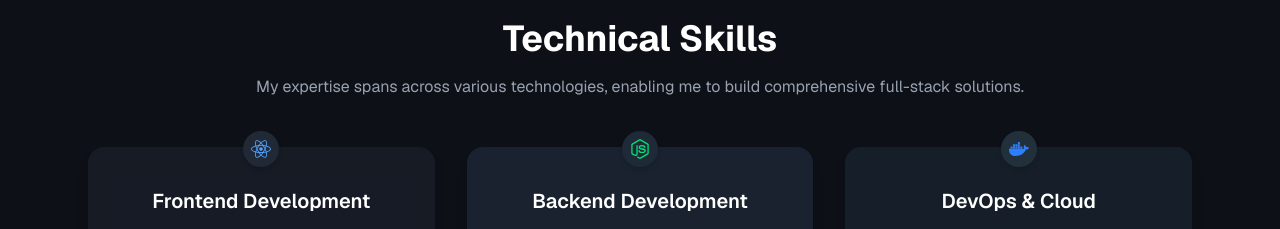
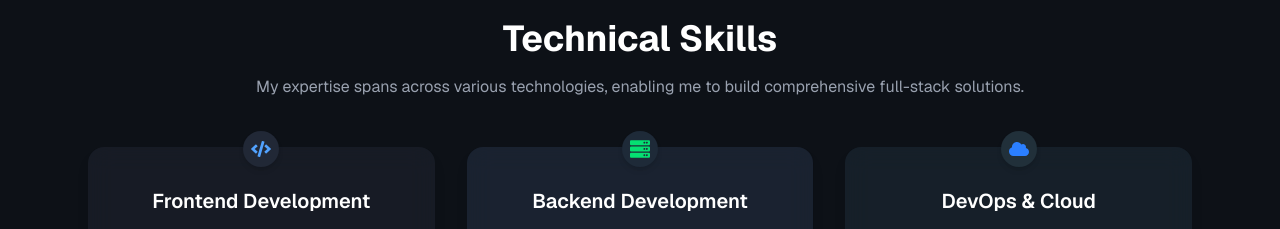
Before and after one commit to liavjulio/liav-portfolio, a Next.js app: page / in a window 1280 px wide. Shown: the part 1560-1789 px from the top of the page. Built offline with nearby package versions, Linux system fonts and the light colour scheme.

Commit message:
v2 colors

```diff
--- a/src/app/page.js
+++ b/src/app/page.js
@@ -3,6 +3,7 @@
 import Head from 'next/head';
 import Link from 'next/link';
 import { useState } from 'react';
+import { FaCode, FaServer, FaCloud } from 'react-icons/fa';
 import {
   FaAws,
   FaDocker,
@@ -218,7 +219,7 @@ export default function Home() {
     {/* Frontend Card */}
     <div className="relative group p-6 rounded-2xl bg-[#1f2430]/60 backdrop-blur-md shadow-lg transform transition duration-300 hover:scale-105">
       <div className="absolute -top-4 left-1/2 transform -translate-x-1/2 bg-[#212836] p-2 rounded-full shadow-md">
-        <FaReact className="text-blue-400 text-xl" />
+        <FaCode className="text-blue-400 text-xl" />
       </div>
       <h3 className="mt-4 text-xl font-semibold text-white text-center">Frontend Development</h3>
       <div className="mt-6 grid grid-cols-4 gap-4 justify-items-center text-2xl">
@@ -236,7 +237,7 @@ export default function Home() {
     {/* Backend Card */}
     <div className="relative group p-6 rounded-2xl bg-[#243041]/60 backdrop-blur-md shadow-lg transform transition duration-300 hover:scale-105">
       <div className="absolute -top-4 left-1/2 transform -translate-x-1/2 bg-[#1e2a38] p-2 rounded-full shadow-md">
-        <FaNodeJs className="text-green-400 text-xl" />
+        <FaServer className="text-green-400 text-xl" />
       </div>
       <h3 className="mt-4 text-xl font-semibold text-white text-center">Backend Development</h3>
       <div className="mt-6 grid grid-cols-4 gap-4 justify-items-center text-2xl">
@@ -254,7 +255,7 @@ export default function Home() {
     {/* DevOps Card */}
     <div className="relative group p-6 rounded-2xl bg-[#1d2b36]/60 backdrop-blur-md shadow-lg transform transition duration-300 hover:scale-105">
       <div className="absolute -top-4 left-1/2 transform -translate-x-1/2 bg-[#21303a] p-2 rounded-full shadow-md">
-        <FaDocker className="text-blue-500 text-xl" />
+        <FaCloud className="text-blue-500 text-xl" />
       </div>
       <h3 className="mt-4 text-xl font-semibold text-white text-center">DevOps & Cloud</h3>
       <div className="mt-6 grid grid-cols-3 gap-4 justify-items-center text-2xl">
```
